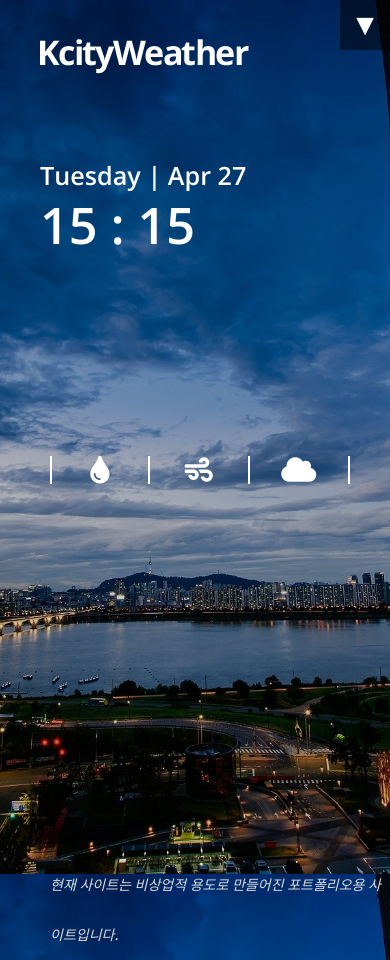
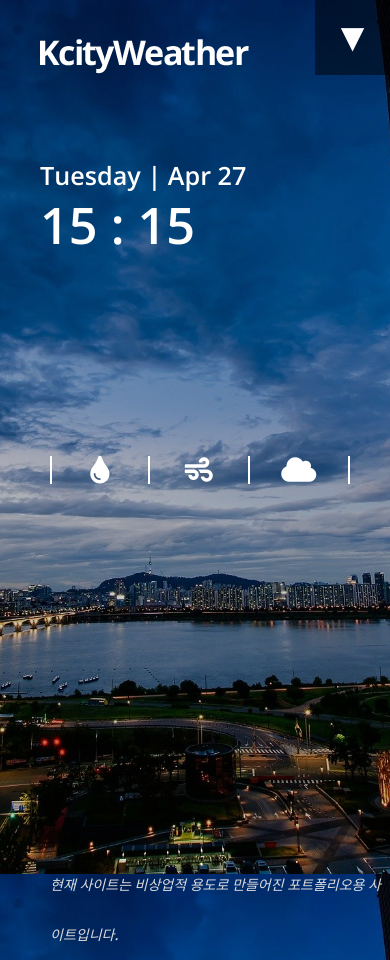
Before and after one commit to leejina90/KcityWeather, a plain HTML site: page index.html in a window 390 px wide. Drawn offline with Linux system fonts and the light colour scheme; no server answers; a web font is replaced by a local one.

Commit message:
4월 28일 수정사항

```diff
--- a/css/common.css
+++ b/css/common.css
@@ -202,7 +202,7 @@ body {
 }
 
 /* button */
-button#arrow {
+.arrow_btn {
     position: fixed;
     top: 0;
     right: 0;
@@ -215,17 +215,7 @@ button#arrow {
     color: #fff;
 }
 button#arrow_mobile {
-    position: fixed;
-    top: 0;
-    right: 0;
-    width: 50px;
-    height: 50px;
-    font-size: 30px;
-    border: none;
-    background-color: rgba(0,0,0,0.5);
-    z-index: 999;
     display: none;
-    color: #fff;
 }
 
 /* side_city */
@@ -328,6 +318,11 @@ button#arrow_mobile {
     }
 
     /* button */
+    .arrow_btn {
+        width: 75px;
+        height: 75px;
+        font-size: 40px;
+    }
     button#arrow {
         display: none;
     }
--- a/index.html
+++ b/index.html
@@ -52,16 +52,7 @@
         </div>
     </main>
     <button id="arrow" class="arrow_btn">◀</button>
-    <button id="arrow_mobile" class="position: fixed;
-    top: 0;
-    right: 0;
-    width: 50px;
-    height: 50px;
-    font-size: 30px;
-    border: none;
-    background-color: rgba(0,0,0,0.5);
-    z-index: 999;
-    color: #fff;">▼</button>
+    <button id="arrow_mobile" class="arrow_btn">▼</button>
     <side id="side_city">
         <div id="city_list">
             <a href="#" class="city_link">
```
Also changed, not shown: pages/sub_pages.html (+2 -2 lines), 1 other file.
